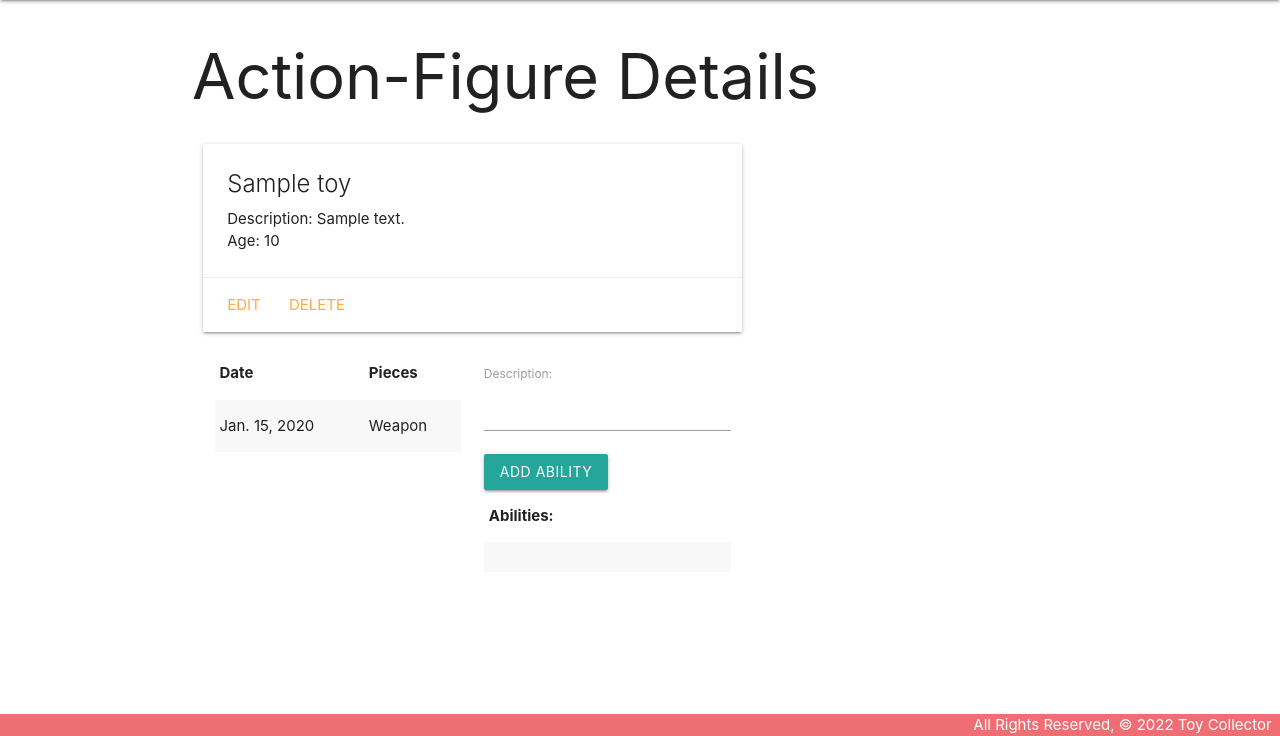
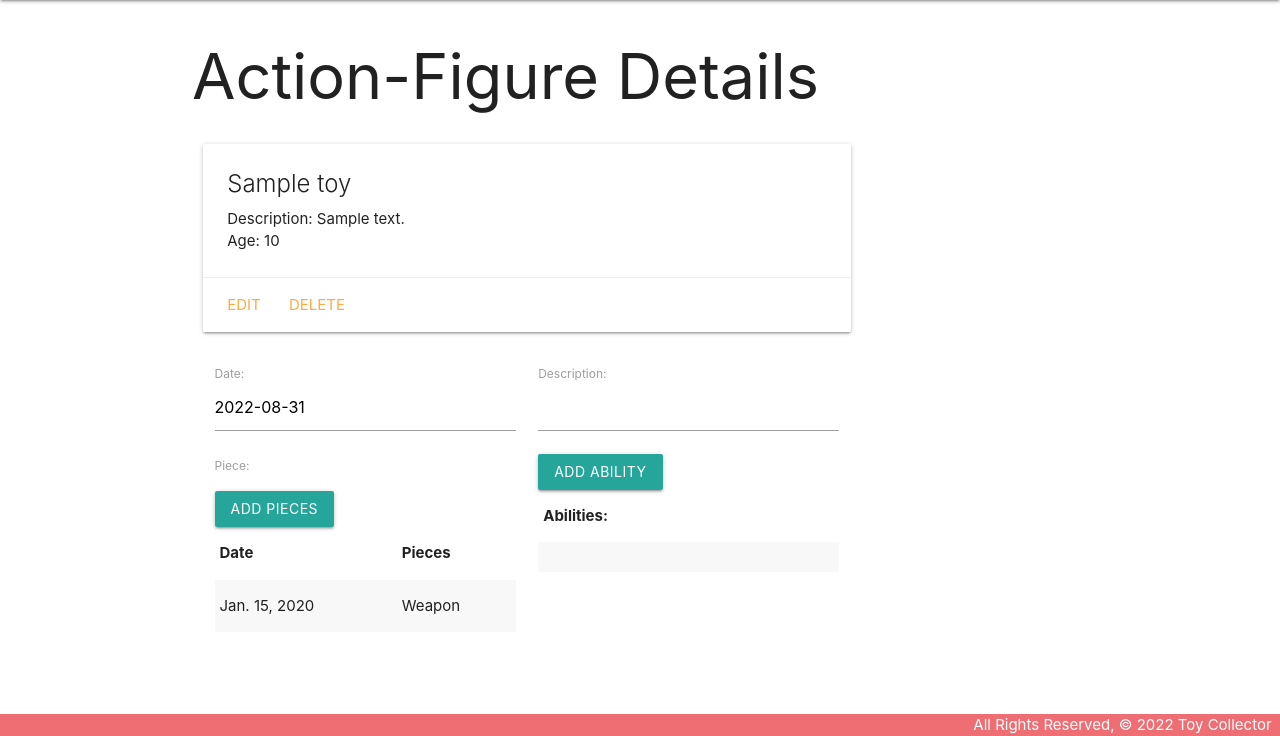
Before and after one commit to vnhotsombath/toycollector, a Django app: page /toys/1/ in a window 1280 px wide. Shown: the part 64-800 px from the top of the page. Run offline with Django 4.2, Linux system fonts and the light colour scheme; tables that the repository leaves empty hold one stand-in row (values such as "Sample post"); lists and menus that the app fills with data are empty.

Commit message:
edit date picker

```diff
--- a/main_app/forms.py
+++ b/main_app/forms.py
@@ -1,5 +1,11 @@
 from django.forms import ModelForm
-from .models import Ability
+from .models import Piece, Ability
+
+class PieceForm(ModelForm):
+    class Meta:
+        model = Piece
+        fields = ['date', 'piece']
+
 
 class AbilityForm(ModelForm):
     class Meta:
--- a/main_app/templates/base.html
+++ b/main_app/templates/base.html
@@ -9,6 +9,7 @@
   <title>Toy Collector</title>
   <link rel="stylesheet" href="https://cdnjs.cloudflare.com/ajax/libs/materialize/1.0.0/css/materialize.min.css">
   <link rel="stylesheet" type="text/css" href="{% static 'css/style.css' %}">
+  <script src="https://cdnjs.cloudflare.com/ajax/libs/materialize/1.0.0/js/materialize.min.js"></script>
 
 </head>
 <body>
--- a/main_app/templates/toys/detail.html
+++ b/main_app/templates/toys/detail.html
@@ -17,6 +17,11 @@
     </div>
 </div>
 <div class="col s6">
+    <form method="post">
+        {% csrf_token %}
+        {{ piece_form.as_p }}
+        <input type="submit" class="btn" value="Add Pieces">
+    </form>
     <table class="striped">
         <thead>
             <tr><th>Date</th><th>Pieces</th></tr>
@@ -53,4 +58,14 @@
     </table>
 </div>
 </div>
+
+<script>
+    const dateEl = document.getElementById('id_date');
+    M.Datepicker.init(dateEl, {
+        format: 'yyyy-mm-dd',
+        defaultDate: new Date(),
+        setDefaultDate: true,
+        autoClose: true
+    });
+</script>
 {% endblock %}
--- a/main_app/views.py
+++ b/main_app/views.py
@@ -2,7 +2,7 @@
 from django.http import HttpResponse
 from django.views.generic.edit import CreateView, UpdateView, DeleteView
 from .models import Toy
-from .forms import AbilityForm
+from .forms import PieceForm, AbilityForm
 
 # define the home view
 def home(request):
@@ -17,8 +17,9 @@
 
 def toys_detail(request, toy_id):
     toy = Toy.objects.get(id=toy_id)
+    piece_form = PieceForm()
     ability_form = AbilityForm()
-    return render(request, 'toys/detail.html', { 'toy': toy, 'ability_form': ability_form })
+    return render(request, 'toys/detail.html', { 'toy': toy, 'piece_form': piece_form, 'ability_form': ability_form })
 
 def add_ability(request, toy_id):
     form = AbilityForm(request.POST)
```
